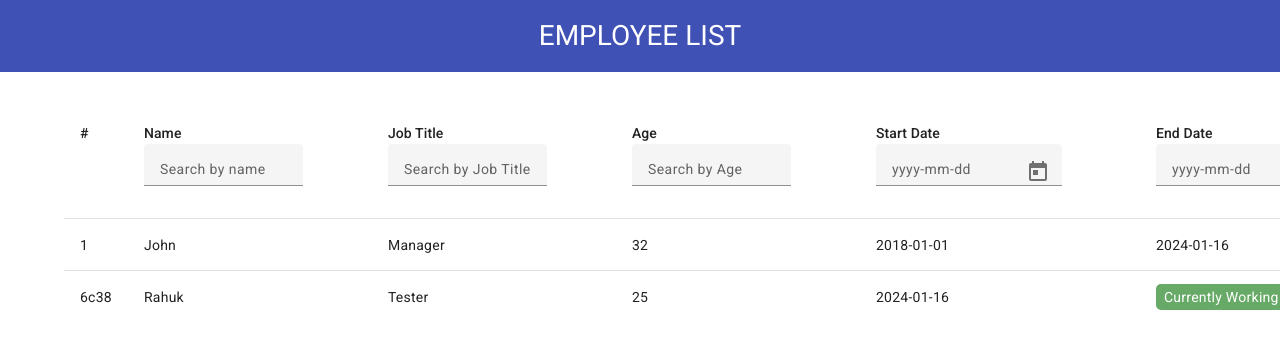
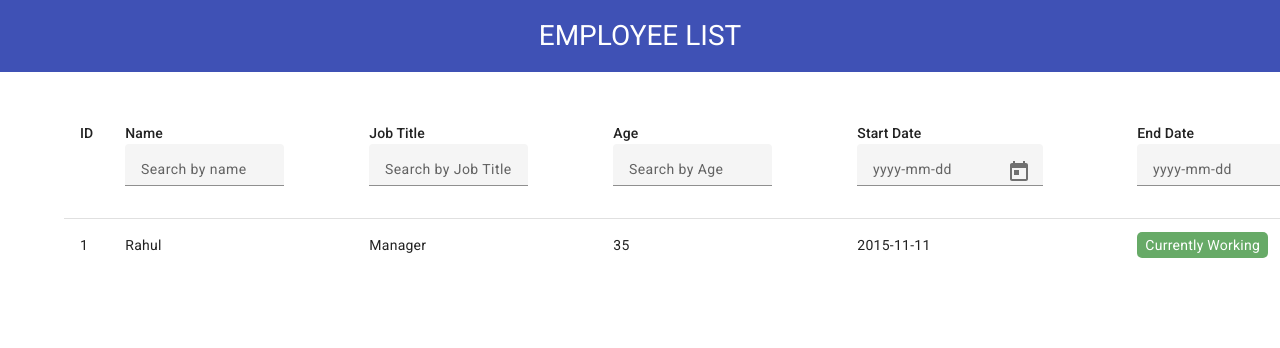
Before and after one commit to KarunGandhi/employee-list-application, an Angular app: page / in a window 1280 px wide. Shown: the top 348 px of the page. Built offline with nearby package versions, Linux system fonts and the light colour scheme; data requests are answered from the project's data file.

Commit message:
final commit

```diff
--- a/angular.json
+++ b/angular.json
@@ -3,7 +3,7 @@
   "version": 1,
   "newProjectRoot": "projects",
   "projects": {
-    "crud-app": {
+    "employee-list-app": {
       "projectType": "application",
       "schematics": {
         "@schematics/angular:component": {
@@ -17,7 +17,7 @@
         "build": {
           "builder": "@angular-devkit/build-angular:browser",
           "options": {
-            "outputPath": "dist/crud-app",
+            "outputPath": "dist/employee-list-app",
             "index": "src/index.html",
             "main": "src/main.ts",
             "polyfills": [
@@ -66,10 +66,10 @@
           "builder": "@angular-devkit/build-angular:dev-server",
           "configurations": {
             "production": {
-              "browserTarget": "crud-app:build:production"
+              "browserTarget": "employee-list-app:build:production"
             },
             "development": {
-              "browserTarget": "crud-app:build:development"
+              "browserTarget": "employee-list-app:build:development"
             }
           },
           "defaultConfiguration": "development"
@@ -77,7 +77,7 @@
         "extract-i18n": {
           "builder": "@angular-devkit/build-angular:extract-i18n",
           "options": {
-            "browserTarget": "crud-app:build"
+            "browserTarget": "employee-list-app:build"
           }
         },
         "test": {
--- a/db.json
+++ b/db.json
@@ -18,19 +18,11 @@
   },
   "employees": [
     {
-      "id": 1,
-      "name": "John",
+      "id": "6aad",
+      "name": "Rahul",
       "jobTitle": "Manager",
-      "age": 32,
-      "startDate": "2018-01-01T12:09:39Z",
-      "endDate": "2024-01-16T12:09:39Z"
-    },
-    {
-      "id": "6c38",
-      "name": "Rahuk",
-      "jobTitle": "Tester",
-      "age": 25,
-      "startDate": "2024-01-16T18:30:00.000Z",
+      "age": 35,
+      "startDate": "2015-11-11T18:30:00.000Z",
       "endDate": ""
     }
   ]
--- a/package.json
+++ b/package.json
@@ -1,5 +1,5 @@
 {
-  "name": "crud-app",
+  "name": "employee-list-app",
   "version": "0.0.0",
   "scripts": {
     "ng": "ng",
--- a/src/app/app.component.html
+++ b/src/app/app.component.html
@@ -13,12 +13,15 @@
     <table mat-table [dataSource]="dataSource">
 
       <!-- ID Column -->
-      <ng-container matColumnDef="id">
-        <th mat-header-cell *matHeaderCellDef> # </th>
-        <td mat-cell *matCellDef="let row"> {{row.id}} </td>
-      </ng-container>
+    <!-- Assuming you have a MatTable with a displayedColumns array -->
 
-      <!-- Progress Column -->
+   <!-- ID Column -->
+   <ng-container matColumnDef="id">
+    <th mat-header-cell *matHeaderCellDef> ID </th>
+    <td mat-cell *matCellDef="let row, let i = index"> {{ idColumnData[i] }} </td>
+  </ng-container>
+
+      <!-- Name Column -->
       <ng-container matColumnDef="name">
         <th mat-header-cell *matHeaderCellDef>Name
           <mat-form-field class="filter">
--- a/src/app/app.component.ts
+++ b/src/app/app.component.ts
@@ -34,11 +34,9 @@ export class AppComponent implements OnInit, AfterViewInit {
   ageFilter = new FormControl('');
   startDateFilter = new FormControl('');
   endDateFilter = new FormControl('');
+  idColumnData: number[] = [];
   private filtersActive = false;
-
   private datePipe: DatePipe = new DatePipe('en-US');
-
-
 
   @ViewChild(MatPaginator) paginator!: MatPaginator;
   @ViewChild(MatSort) sort!: MatSort;
@@ -52,6 +50,12 @@ export class AppComponent implements OnInit, AfterViewInit {
 
   ngOnInit(): void {
     this.getEmployeeList();
+  }
+
+  addRow(newRow: any) {
+    // Assuming newRow is the new data you want to add
+    newRow.numericId = this.dataSource.data.length + 1;
+    this.dataSource.data = [...this.dataSource.data, newRow];
   }
 
   toggleFilters() {
@@ -142,7 +146,8 @@ export class AppComponent implements OnInit, AfterViewInit {
   getEmployeeList() {
     this._empService.getEmployeeList().subscribe({
       next: (res: any) => {
-        console.log('res', res);
+        this.idColumnData = Array.from({ length: res.length }, (_, index) => index + 1);
+
         if (res.length === 1) {
           this.isDeleteDisabled = true;
         } else {
--- a/src/app/confrimation-dialog/confrimation-dialog.component.html
+++ b/src/app/confrimation-dialog/confrimation-dialog.component.html
@@ -1,8 +1,17 @@
-<h2 mat-dialog-title>Confirm Delete</h2>
+<!-- modal header -->
+<div class="modal-header">
+  <h1 mat-dialog-title>Confirm Delete</h1>
+  <button mat-icon-button type="button" [mat-dialog-close]="true">
+      <mat-icon>close</mat-icon>
+  </button>
+</div>
+
+<!-- modal content -->
 <mat-dialog-content>
-  Are you sure you want to delete the employee?
-</mat-dialog-content>
-<mat-dialog-actions>
+  <p>Are you sure you want to delete the employee?</p>
+
+<div class="modal-buttons">
   <button mat-button mat-dialog-close>No</button>
   <button mat-button [mat-dialog-close]="true" cdkFocusInitial>Yes</button>
-</mat-dialog-actions>
+</div>
+</mat-dialog-content>
--- a/src/app/confrimation-dialog/confrimation-dialog.component.scss
+++ b/src/app/confrimation-dialog/confrimation-dialog.component.scss
@@ -0,0 +1,17 @@
+h1 {
+    text-transform: uppercase;
+    margin: 0;
+}
+
+.modal-buttons {
+    display: flex;
+    justify-content: right;
+    margin-top: 15px;
+    button {
+        margin-right: 15px;
+    }
+
+    button:last-child {
+        margin-right: 0px;
+    }
+}
--- a/src/app/emp-add-edit/emp-add-edit.component.html
+++ b/src/app/emp-add-edit/emp-add-edit.component.html
@@ -49,7 +49,7 @@
                 <!-- <mat-error *ngIf="empForm.get('endDate')?.hasError('required')">End Date is required</mat-error> -->
             </mat-form-field>
         </div>
-        <div class="modal-footer">
+        <div class="modal-buttons">
             <button mat-raised-button type="button" [mat-dialog-close]="false">Cancel</button>
             <button mat-raised-button color="primary" type="submit">{{data ? 'Update': 'Save'}}</button>
         </div>
--- a/src/app/emp-add-edit/emp-add-edit.component.scss
+++ b/src/app/emp-add-edit/emp-add-edit.component.scss
@@ -21,7 +21,7 @@ h1 {
   width: 66%;
 }
 
-.modal-footer {
+.modal-buttons {
   display: flex;
   justify-content: right;
 
```
Also changed, not shown: 2 other files (tests, documents, lock files or other folders).
